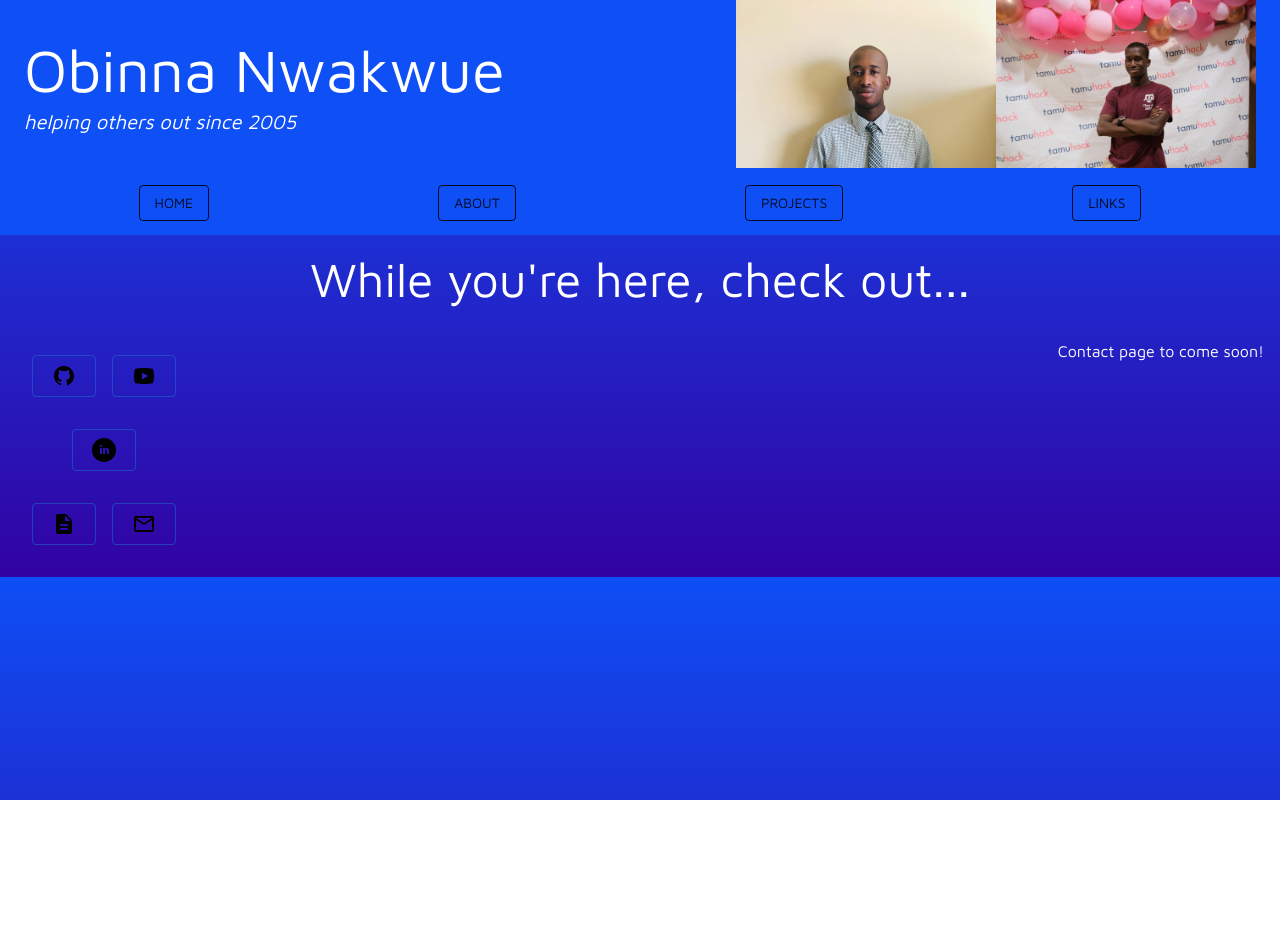
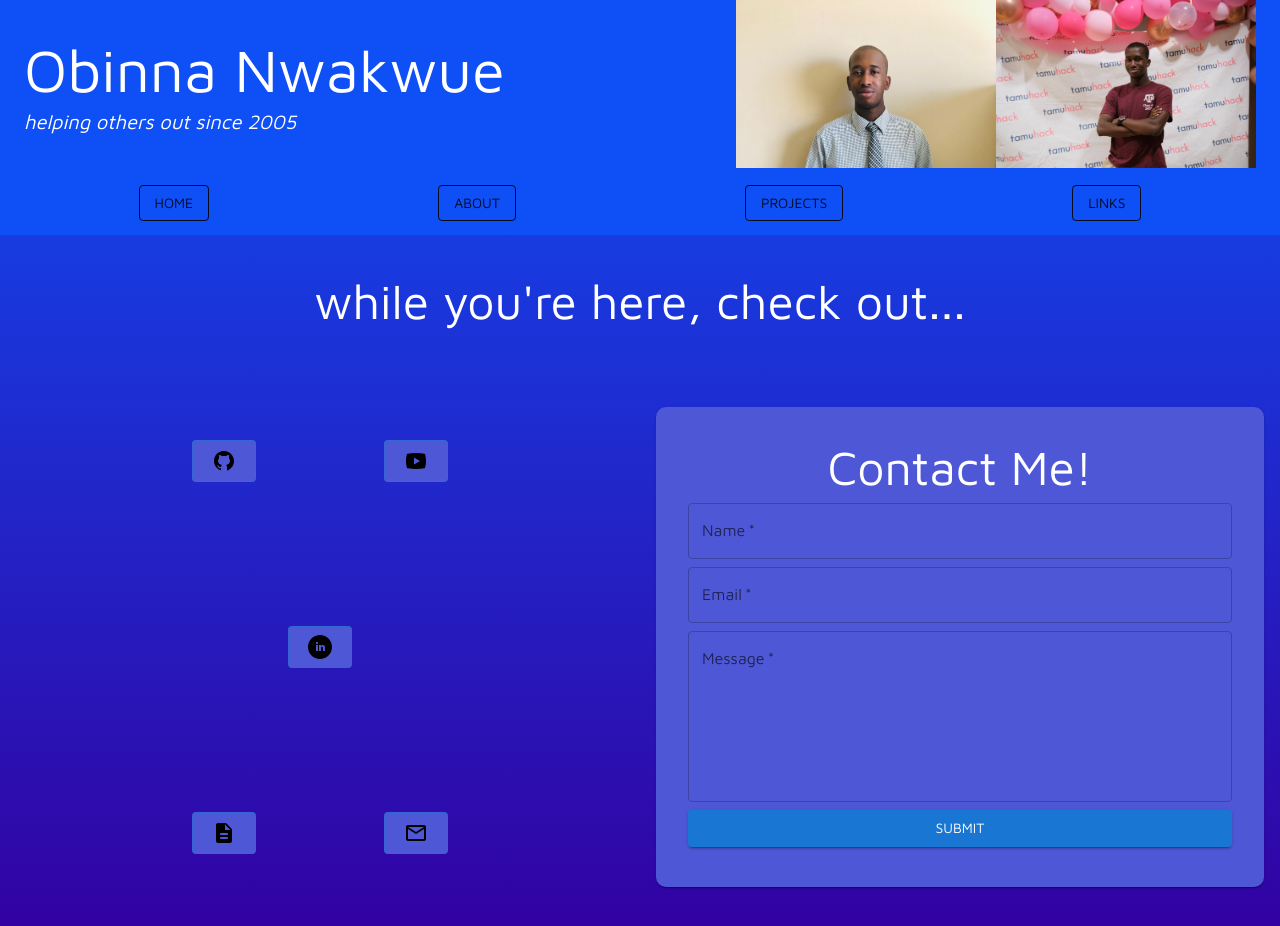
Before and after one commit to obinnanprogrammed/Website, a React (Create React App) app: page /links in a window 1280 px wide. Before the commit the page ends 800 px from the top, so only its background shows below. Built offline with nearby package versions, Linux system fonts and the light colour scheme.

Commit message:
contact form added

```diff
--- a/src/components/About.js
+++ b/src/components/About.js
@@ -8,7 +8,7 @@ function About() {
     return (
         <>
             <Header />
-            <Typography m={2} variant="h3" style={{ color: "white", textAlign: "center", textDecoration: "underline", fontStyle: "italic"}}>
+            <Typography m={2} variant="h3" style={{ color: "white", textAlign: "center", textDecoration: "underline", fontStyle: "italic", margin: '3%'}}>
                 ABOUT
             </Typography>
             <Box sx={{ display: 'flex', flexDirection: 'row', justifyContent: 'space-between' }}>
--- /dev/null
+++ b/src/components/ContactForm.js
@@ -0,0 +1,32 @@
+import React from 'react'
+import { Card, CardContent, Grid, TextField, Button, Typography } from '@mui/material'
+
+function ContactForm() {
+    return (
+        <Card sx={{ backgroundColor: '#4E58D7', margin: '16px', padding: '16px', borderRadius: '10px' }}>
+            <CardContent>
+                <form>
+                    <Grid container spacing={1} sx={{ display: "flex", flexDirection: "column", justifyContent: "center" }}>
+                        <Grid item>
+                            <Typography variant="h3" color="white" textAlign="center">Contact Me!</Typography>
+                        </Grid>
+                        <Grid item>
+                            <TextField label="Name" placeholder="Name" variant="outlined" fullWidth required />
+                        </Grid>
+                        <Grid item>
+                            <TextField type="email" label="Email" placeholder="Email" variant="outlined" fullWidth required />
+                        </Grid>
+                        <Grid item>
+                            <TextField label="Message" placeholder="Message" variant="outlined" multiline rows={6} fullWidth required />
+                        </Grid>
+                        <Grid item>
+                            <Button type="submit" variant="contained" color="primary" fullWidth>Submit</Button>
+                        </Grid>
+                    </Grid>
+                </form>
+            </CardContent>
+        </Card>
+    )
+}
+
+export default ContactForm;
--- a/src/components/LinkComp.js
+++ b/src/components/LinkComp.js
@@ -1,16 +1,16 @@
 import React from 'react';
-import Typography from '@mui/material/Typography';
-import { Box, Link, Button } from '@mui/material';
+import { Button } from '@mui/material';
 
 
-function LinkComp({ icon: Icon, title, link, backgroundcolor }) {
+function LinkComp({ icon: Icon, title, link, backgroundcolor="#4E58D7" }) {
     return (
         <Button sx={{
             display: 'flex',
             alignItems: 'center',
             overflow: 'hidden',
             padding: '8px',
-            margin: '8px',
+            margin: '64px',
+            bgcolor: '#4E58D7',
             transition: 'width 0.3s, padding 0.3s',
             width: '40px',
             '&:hover': {
--- a/src/components/Links.js
+++ b/src/components/Links.js
@@ -1,8 +1,9 @@
 import React from 'react';
 import Typography from '@mui/material/Typography';
-import { Grid , Box } from '@mui/material';
+import { Box, Grid } from '@mui/material';
 import Header from './Header.js';
 import LinkComp from './LinkComp.js';
+import ContactForm from './ContactForm.js';
 
 import {ReactComponent as Github} from '../pictures/icons8-github.svg';
 import {ReactComponent as LinkedIn} from '../pictures/iconmonstr-linkedin-4.svg';
@@ -14,44 +15,27 @@ function Links() {
     return (
         <>
             <Header />
-            <Typography m={2} style={{ color: "white", textAlign: "center" }} variant="h3">While you're here, check out...</Typography>
-            <Box sx={{ display: "flex", flexDirection: "row", justifyContent: "space-between" }}>
-                <Box m={2} sx={{ display: "flex", flexDirection: "column", justifyContent: "space-between", alignItems: "center" }}>
+            <Typography m={2} style={{ color: "white", textAlign: "center", margin: '3%' }} variant="h3">while you're here, check out...</Typography>
+            <Grid container sx={{ display: "flex", flexDirection: "row", justifyContent: "space-around", alignItems: "center" }}>
+                <Grid item xs={12} lg={6}>
+                    <Box sx={{ display: "flex", flexDirection: "column", justifyContent: "space-between", alignItems: "center" }}>
                         <Box sx={{ display: "flex", flexDirection: "row", justifyContent: "space-around", alignItems: "center", padding: '8px' }}>
                             <LinkComp icon={Github} title="Github" link="https://www.github.com/obinnanprogrammed" backgroundcolor="white" />
                             <LinkComp icon={Youtube} title="Youtube" link="https://www.youtube.com/channel/UC68UbNT1KakmlH7I4SrSXhA" backgroundcolor="red" />
                         </Box>
                         <Box sx={{alignItems: "center", padding: '8px'}}>
-                        <LinkComp icon={LinkedIn} title="LinkedIn" link="https://www.linkedin.com/in/obinwa05" backgroundcolor="inherit" />
+                            <LinkComp icon={LinkedIn} title="LinkedIn" link="https://www.linkedin.com/in/obinwa05" />
                         </Box>
                         <Box sx={{ display: "flex", flexDirection: "row", justifyContent: "space-around", alignItems: "center", padding: '8px' }}>
-                        <LinkComp icon={Resume} title="Resume" link="https://drive.google.com/file/d/1RMiHkp0b16b2tCQ-0u13b5eQYZttUyL4/view?usp=sharing" backgroundcolor="inherit" />
-                        <LinkComp icon={Email} title="Email" link="mailto:obinnanwakwue10@gmail.com" backgroundcolor="inherit" />
-                    </Box>
-                    {/* <Grid container spacing={3} flexDirection="column">
-                        <Grid item>
-                            <LinkComp icon={Github} title="Github" link="https://www.github.com/obinnanprogrammed" backgroundcolor="white" />
-                        </Grid>
-                        <Grid item>
-                            <LinkComp icon={LinkedIn} title="LinkedIn" link="https://www.linkedin.com/in/obinwa05" backgroundcolor="inherit" />
-                        </Grid>
-                        <Grid item>
-                            <LinkComp icon={Resume} title="Resume" link="https://drive.google.com/file/d/1RMiHkp0b16b2tCQ-0u13b5eQYZttUyL4/view?usp=sharing" backgroundcolor="inherit" />
-                        </Grid>
-                        <Grid item>
-                            <LinkComp icon={Youtube} title="Youtube" link="https://www.youtube.com/channel/UC68UbNT1KakmlH7I4SrSXhA" backgroundcolor="red" />
-                        </Grid>
-                        <Grid item>
-                            <LinkComp icon={Email} title="Email" link="mailto:obinnanwakwue10@gmail.com" backgroundcolor="inherit" />
-                        </Grid>
-                    </Grid> */}
-                </Box>
-                <Box m={2}>
-                    <Typography variant="body1">
-                        Contact page to come soon!
-                    </Typography>
+                            <LinkComp icon={Resume} title="Resume" link="https://drive.google.com/file/d/1RMiHkp0b16b2tCQ-0u13b5eQYZttUyL4/view?usp=sharing" />
+                            <LinkComp icon={Email} title="Email" link="mailto:obinnanwakwue10@gmail.com" />
                         </Box>
                     </Box>
+                </Grid>
+                <Grid item xs={12} lg={6}>
+                    <ContactForm />
+                </Grid>
+            </Grid>
             {/* <Grid container justifyContent="space-between" alignItems="center" spacing={2}>
                 <Grid item xs={4}>
                     <LinkComp icon={github} title="Github" link="https://www.github.com/obinnanprogrammed" />
--- a/src/components/Projects.js
+++ b/src/components/Projects.js
@@ -40,7 +40,7 @@ function Projects() {
     return (
         <>
             <Header />
-            <Typography m={2} style={{ color: "white", textAlign: "center" }} variant="h3">Projects!</Typography>
+            <Typography m={2} style={{ color: "white", textAlign: "center", margin: '3%' }} variant="h3">projects!</Typography>
             <Grid container justifyContent="space-around" alignItems="center" spacing={2} style={{ margin: '0 auto', maxWidth: '100%' }}>
                 <Grid item lg={4} md={6} xs={12}>
                     <ProjectComp image={scaleDict} title="Scale Dictionary"
```
Lines whose indentation alone changed are shown as unchanged.
